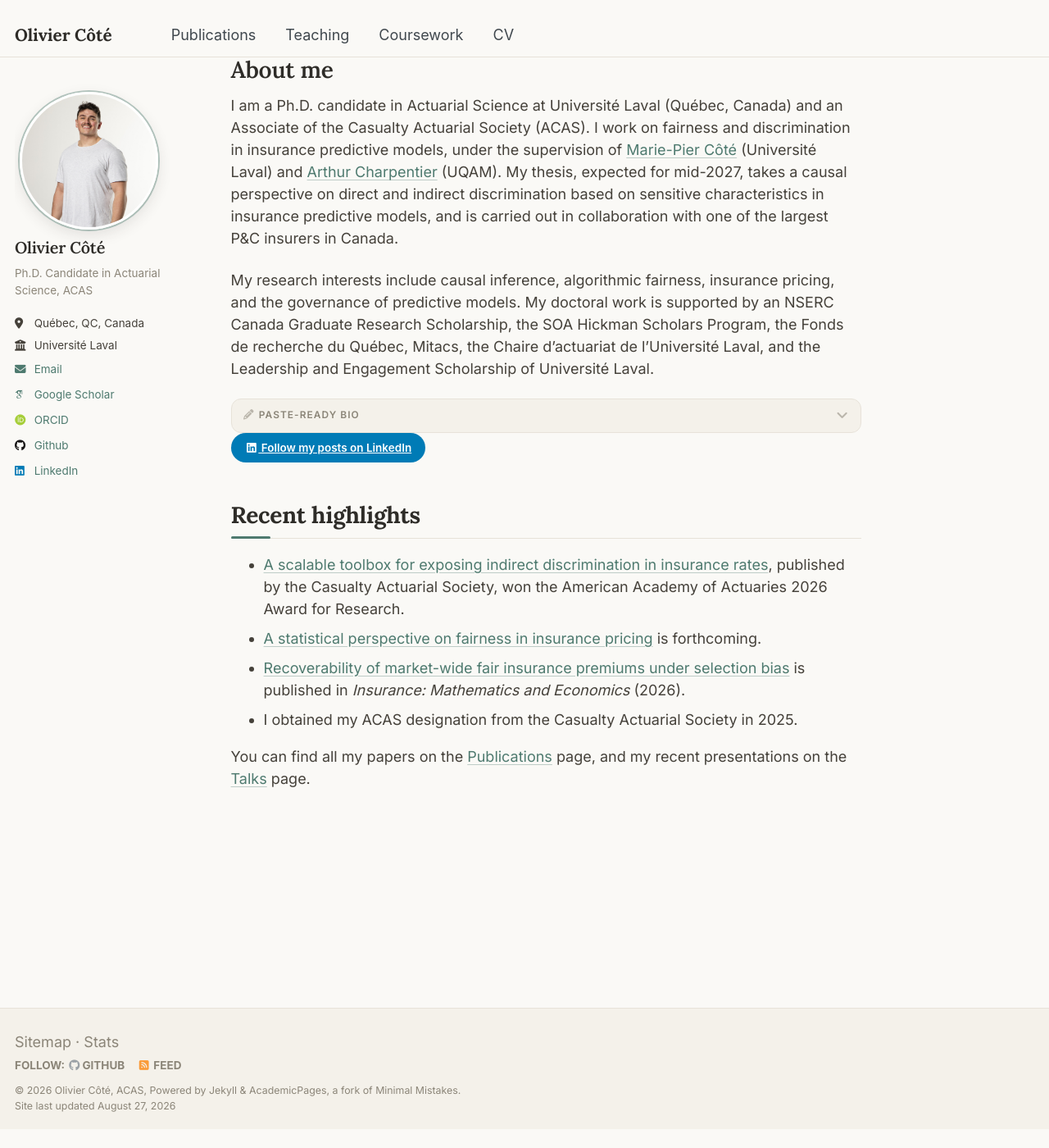
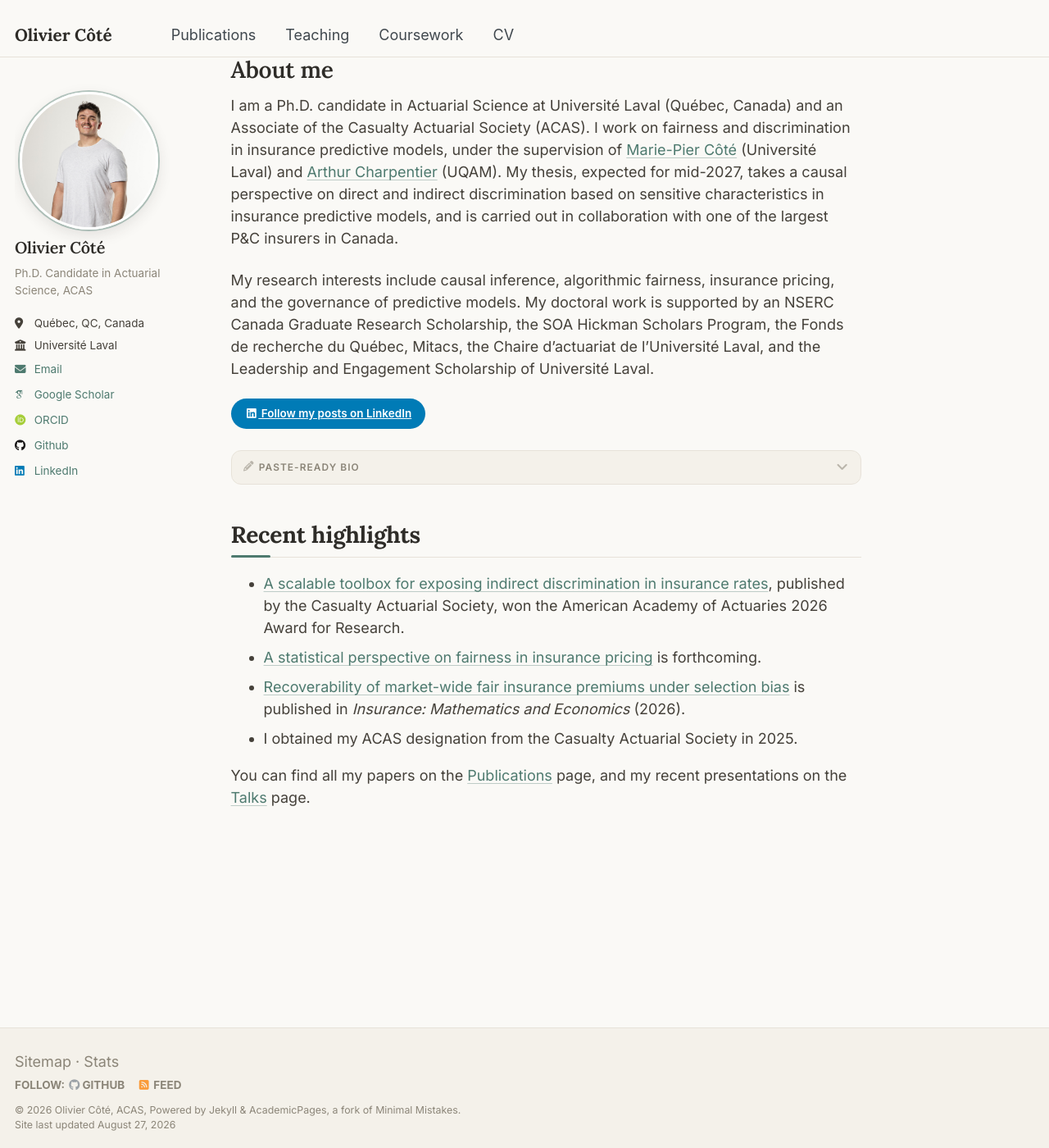
Before and after one commit to OliCoSide/olicoside.github.io, a Jekyll site: the page built from _pages/about.md, in a window 1280 px wide and 1400 px high, scrolled down 37 px. Shown: the whole window at 82% size. Built offline with Jekyll 4.4.1, drawn with Linux system fonts in a browser that asks for light colours; some web fonts are replaced; before the commit the page ends 1414 px from its top, so only the background shows below that.

Commit message:
Bio: bilingual toggle, reshaped text, moved below the LinkedIn button (#39)
The bio now follows the wording Olivier already uses by email: only the
Academy Award for Research is named (the journal list is gone), and it
closes on the collaboration with one of the largest insurers in Canada.
A French version sits in the same box behind an EN/FR switch driven by
radio inputs, so it works with JavaScript off; copy takes whichever
language is showing. The fold moved below the LinkedIn button with room
to breathe on both sides.


Claude-Session: https://claude.ai/code/session_0163ag5VndTWVKXgL5q7id7b

Co-authored-by: Claude <noreply@anthropic.com>

```diff
--- a/_includes/bio.html
+++ b/_includes/bio.html
@@ -1,7 +1,14 @@
 <details class="talks-fold bio-fold">
   <summary><i class="fas fa-pencil" aria-hidden="true"></i><span class="talks-fold__label">Paste-ready bio</span><i class="fas fa-angle-down talks-fold__chevron" aria-hidden="true"></i></summary>
   <div class="bio-box">
-    <p class="bio-box__text">Olivier Côté is a Ph.D. candidate in Actuarial Science at Université Laval and an Associate of the Casualty Actuarial Society. Supervised by Marie-Pier Côté (Université Laval) and Arthur Charpentier (UQAM), his thesis takes a causal perspective on direct and indirect discrimination in insurance predictive models, in collaboration with one of the largest P&amp;C insurers in Canada. His research on fairness in insurance pricing has appeared in the Journal of Risk and Insurance and in Insurance: Mathematics and Economics, and his scalable toolbox for exposing indirect discrimination in insurance rates, published by the Casualty Actuarial Society, won the American Academy of Actuaries 2026 Award for Research. His doctoral work is supported by an NSERC Canada Graduate Research Scholarship and the SOA Hickman Scholars Program.</p>
-    <button class="bio-copy" onclick="navigator.clipboard.writeText(this.parentElement.querySelector('.bio-box__text').innerText);this.textContent='copied';setTimeout(function(b){b.textContent='copy'},1200,this)">copy</button>
+    <input type="radio" name="bio-lang" id="bio-lang-en" class="bio-lang-input" checked>
+    <input type="radio" name="bio-lang" id="bio-lang-fr" class="bio-lang-input">
+    <div class="bio-box__lang">
+      <label for="bio-lang-en" class="bio-lang">EN</label>
+      <label for="bio-lang-fr" class="bio-lang">FR</label>
+    </div>
+    <p class="bio-box__text bio-text--en">Olivier Côté is a Ph.D. candidate at the École d'actuariat of Université Laval, in Québec, under the supervision of Marie-Pier Côté and Arthur Charpentier. He holds a master's degree in actuarial science from Université Laval and is an Associate of the Casualty Actuarial Society. His research on fairness and discrimination in insurance pricing won the American Academy of Actuaries 2026 Award for Research. He has received numerous prestigious scholarships for his academic excellence and his leadership, among them the Hickman Scholarship of the Society of Actuaries and the doctoral scholarship of the Natural Sciences and Engineering Research Council of Canada. His thesis is carried out in collaboration with one of the largest insurance companies in Canada.</p>
+    <p class="bio-box__text bio-text--fr">Olivier Côté est candidat au doctorat à l'École d'actuariat de l'Université Laval, à Québec, sous la direction de Marie-Pier Côté et d'Arthur Charpentier. Il détient une maîtrise en actuariat de l'Université Laval et le titre d'associé de la Casualty Actuarial Society. Ses travaux sur l'équité et la discrimination en tarification d'assurance lui ont valu le prix de recherche 2026 de l'American Academy of Actuaries. Il a reçu de nombreuses bourses prestigieuses pour son excellence académique et son leadership, dont la bourse Hickman de la Society of Actuaries et la bourse doctorale du Conseil de recherches en sciences naturelles et en génie du Canada. Sa thèse est réalisée en collaboration avec l'une des plus grandes compagnies d'assurance au Canada.</p>
+    <button class="bio-copy" onclick="var t=Array.prototype.slice.call(this.parentElement.querySelectorAll('.bio-box__text')).filter(function(e){return e.offsetParent!==null})[0];navigator.clipboard.writeText(t.innerText);this.textContent='copied';setTimeout(function(b){b.textContent='copy'},1200,this)">copy</button>
   </div>
 </details>
--- a/_pages/about.md
+++ b/_pages/about.md
@@ -11,9 +11,9 @@ I am a Ph.D. candidate in Actuarial Science at Université Laval (Québec, Canad
 
 My research interests include causal inference, algorithmic fairness, insurance pricing, and the governance of predictive models. My doctoral work is supported by an NSERC Canada Graduate Research Scholarship, the SOA Hickman Scholars Program, the Fonds de recherche du Québec, Mitacs, the Chaire d'actuariat de l'Université Laval, and the Leadership and Engagement Scholarship of Université Laval.
 
+<a href="https://www.linkedin.com/in/olivier-cote-act/recent-activity/all/" class="btn btn--linkedin"><i class="fab fa-fw fa-linkedin" aria-hidden="true"></i> Follow my posts on LinkedIn</a>
+
 {% include bio.html %}
-
-<a href="https://www.linkedin.com/in/olivier-cote-act/recent-activity/all/" class="btn btn--linkedin"><i class="fab fa-fw fa-linkedin" aria-hidden="true"></i> Follow my posts on LinkedIn</a>
 
 Recent highlights
 ======
--- a/_sass/_custom.scss
+++ b/_sass/_custom.scss
@@ -498,23 +498,69 @@ img {
 /* paste-ready bio: plain text that wraps in full, never scrolls sideways */
 .bio-fold {
   max-width: 100%;
+  margin: 2.2em 0 2.4em;
 }
 
 .bio-box {
   display: flex;
   flex-direction: column;
   align-items: flex-end;
-  margin-top: 0.5em;
-  padding: 0.9em 1em;
+  margin-top: 0.55em;
+  padding: 0.9em 1.1em 1em;
   background: #fff;
   border: 1px solid $card-border;
   border-radius: $border-radius;
   animation: fade-up 0.35s $ease-out-soft both;
 }
 
+/* language switch: radios drive it, so it works with JavaScript off */
+.bio-lang-input {
+  position: absolute;
+  opacity: 0;
+  pointer-events: none;
+}
+
+.bio-box__lang {
+  display: flex;
+  gap: 0.3em;
+  margin-bottom: 0.7em;
+}
+
+.bio-lang {
+  padding: 0.1em 0.7em;
+  font-size: 0.66rem;
+  font-weight: 600;
+  letter-spacing: 0.06em;
+  color: $muted;
+  background: $surface;
+  border: 1px solid $card-border;
+  border-radius: 999px;
+  cursor: pointer;
+  user-select: none;
+  transition: background-color 0.2s $ease-out-soft, color 0.2s $ease-out-soft,
+    border-color 0.2s $ease-out-soft;
+
+  &:hover {
+    color: $accent-color-dark;
+    border-color: rgba($accent-color, 0.45);
+  }
+}
+
+#bio-lang-en:checked ~ .bio-box__lang label[for="bio-lang-en"],
+#bio-lang-fr:checked ~ .bio-box__lang label[for="bio-lang-fr"] {
+  color: $accent-color-dark;
+  background: $accent-color-light;
+  border-color: rgba($accent-color, 0.45);
+}
+
+#bio-lang-en:checked ~ .bio-text--fr,
+#bio-lang-fr:checked ~ .bio-text--en {
+  display: none;
+}
+
 .bio-box__text {
   width: 100%;
-  margin: 0 0 0.7em !important;
+  margin: 0 0 0.8em !important;
   font-size: 0.82rem;
   line-height: 1.7;
   color: $ink;
```
